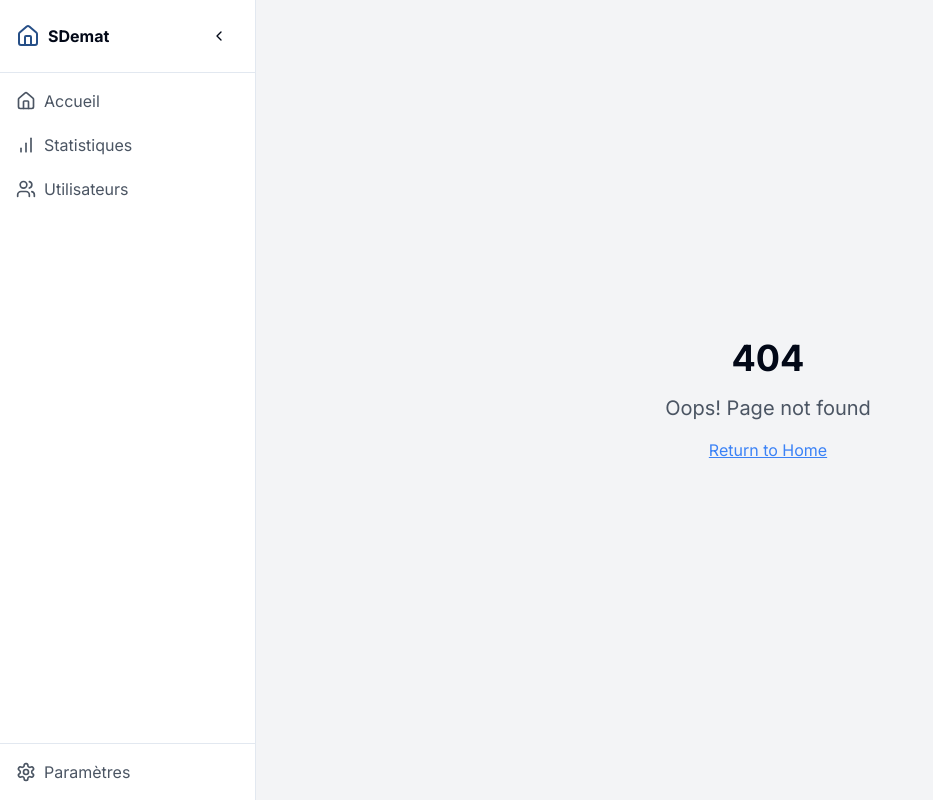
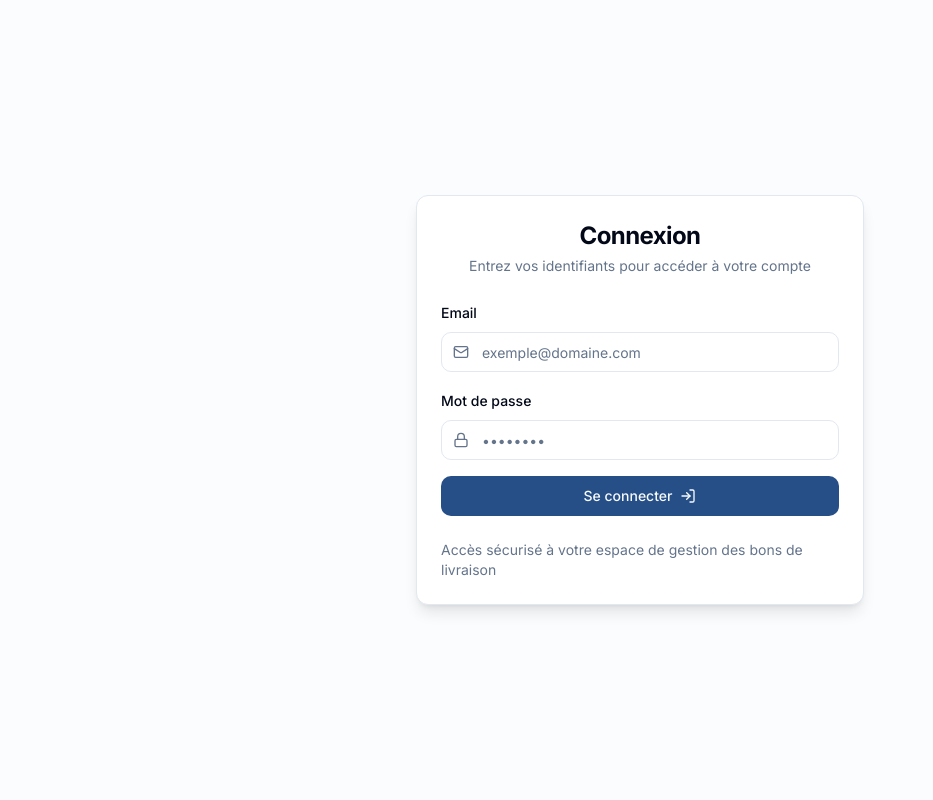
Before and after one commit to malcom0106/delivery-notes-hub-38, a React (Vite) app: page /login in a window 1280 px wide. Before the commit this address had no page. Shown: the whole page, without its empty margins (0-933 px from the left). Built offline with nearby package versions, Linux system fonts and the light colour scheme.

Commit message:
Add login page
This commit adds a new login page with email and password fields.

```diff
--- a/src/App.tsx
+++ b/src/App.tsx
@@ -1,6 +1,6 @@
 
 import React from "react";
-import { BrowserRouter as Router, Routes, Route } from "react-router-dom";
+import { BrowserRouter as Router, Routes, Route, Navigate } from "react-router-dom";
 import { QueryClient, QueryClientProvider } from "@tanstack/react-query";
 import Layout from "./components/Layout";
 import Index from "./pages/Index";
@@ -9,6 +9,9 @@ import Users from "./pages/Users";
 import Analytics from "./pages/Analytics";
 import Settings from "./pages/Settings";
 import NotFound from "./pages/NotFound";
+import Login from "./pages/Login";
+import { AuthProvider, useAuth } from "./contexts/AuthContext";
+import { Toaster } from "@/components/ui/toaster";
 import "./App.css";
 
 // Créer un client Query
@@ -21,20 +24,102 @@ const queryClient = new QueryClient({
   },
 });
 
+// Composant pour protéger les routes
+const ProtectedRoute = ({ children }: { children: React.ReactNode }) => {
+  const { isAuthenticated } = useAuth();
+
+  if (!isAuthenticated) {
+    return <Navigate to="/login" replace />;
+  }
+
+  return <>{children}</>;
+};
+
+// Composant pour rediriger les utilisateurs connectés
+const PublicRoute = ({ children }: { children: React.ReactNode }) => {
+  const { isAuthenticated } = useAuth();
+
+  if (isAuthenticated) {
+    return <Navigate to="/" replace />;
+  }
+
+  return <>{children}</>;
+};
+
+function AppRoutes() {
+  return (
+    <Routes>
+      <Route
+        path="/login"
+        element={
+          <PublicRoute>
+            <Login />
+          </PublicRoute>
+        }
+      />
+      <Route
+        path="/"
+        element={
+          <ProtectedRoute>
+            <Layout>
+              <Index />
+            </Layout>
+          </ProtectedRoute>
+        }
+      />
+      <Route
+        path="/delivery-note/:id"
+        element={
+          <ProtectedRoute>
+            <Layout>
+              <DeliveryNoteDetails />
+            </Layout>
+          </ProtectedRoute>
+        }
+      />
+      <Route
+        path="/users"
+        element={
+          <ProtectedRoute>
+            <Layout>
+              <Users />
+            </Layout>
+          </ProtectedRoute>
+        }
+      />
+      <Route
+        path="/analytics"
+        element={
+          <ProtectedRoute>
+            <Layout>
+              <Analytics />
+            </Layout>
+          </ProtectedRoute>
+        }
+      />
+      <Route
+        path="/settings"
+        element={
+          <ProtectedRoute>
+            <Layout>
+              <Settings />
+            </Layout>
+          </ProtectedRoute>
+        }
+      />
+      <Route path="*" element={<NotFound />} />
+    </Routes>
+  );
+}
+
 function App() {
   return (
     <QueryClientProvider client={queryClient}>
       <Router>
-        <Layout>
-          <Routes>
-            <Route path="/" element={<Index />} />
-            <Route path="/delivery-note/:id" element={<DeliveryNoteDetails />} />
-            <Route path="/users" element={<Users />} />
-            <Route path="/analytics" element={<Analytics />} />
-            <Route path="/settings" element={<Settings />} />
-            <Route path="*" element={<NotFound />} />
-          </Routes>
-        </Layout>
+        <AuthProvider>
+          <AppRoutes />
+          <Toaster />
+        </AuthProvider>
       </Router>
     </QueryClientProvider>
   );
--- /dev/null
+++ b/src/components/LogoutButton.tsx
@@ -0,0 +1,22 @@
+
+import React from "react";
+import { LogOut } from "lucide-react";
+import { Button } from "@/components/ui/button";
+import { useAuth } from "@/contexts/AuthContext";
+
+const LogoutButton = () => {
+  const { logout } = useAuth();
+
+  return (
+    <Button
+      variant="ghost"
+      className="w-full justify-start text-muted-foreground hover:text-foreground hover:bg-muted/50"
+      onClick={logout}
+    >
+      <LogOut className="mr-2 h-4 w-4" />
+      <span>Déconnexion</span>
+    </Button>
+  );
+};
+
+export default LogoutButton;
--- /dev/null
+++ b/src/contexts/AuthContext.tsx
@@ -0,0 +1,62 @@
+
+import React, { createContext, useContext, useState, useEffect } from "react";
+import { useNavigate } from "react-router-dom";
+
+interface AuthContextType {
+  isAuthenticated: boolean;
+  userEmail: string | null;
+  login: (email: string, password: string) => Promise<void>;
+  logout: () => void;
+}
+
+const AuthContext = createContext<AuthContextType | null>(null);
+
+export const useAuth = () => {
+  const context = useContext(AuthContext);
+  if (!context) {
+    throw new Error("useAuth must be used within an AuthProvider");
+  }
+  return context;
+};
+
+export const AuthProvider: React.FC<{ children: React.ReactNode }> = ({ children }) => {
+  const [isAuthenticated, setIsAuthenticated] = useState<boolean>(false);
+  const [userEmail, setUserEmail] = useState<string | null>(null);
+  const navigate = useNavigate();
+
+  useEffect(() => {
+    // Vérifier l'authentification au chargement
+    const storedAuth = localStorage.getItem("isAuthenticated");
+    const storedEmail = localStorage.getItem("userEmail");
+
+    if (storedAuth === "true" && storedEmail) {
+      setIsAuthenticated(true);
+      setUserEmail(storedEmail);
+    }
+  }, []);
+
+  const login = async (email: string, password: string) => {
+    // Simulation d'une connexion - à remplacer par votre API réelle
+    await new Promise(resolve => setTimeout(resolve, 1000));
+
+    // Dans une implémentation réelle, vous vérifieriez les identifiants
+    localStorage.setItem("isAuthenticated", "true");
+    localStorage.setItem("userEmail", email);
+    setIsAuthenticated(true);
+    setUserEmail(email);
+  };
+
+  const logout = () => {
+    localStorage.removeItem("isAuthenticated");
+    localStorage.removeItem("userEmail");
+    setIsAuthenticated(false);
+    setUserEmail(null);
+    navigate("/login");
+  };
+
+  return (
+    <AuthContext.Provider value={{ isAuthenticated, userEmail, login, logout }}>
+      {children}
+    </AuthContext.Provider>
+  );
+};
--- /dev/null
+++ b/src/pages/Login.tsx
@@ -0,0 +1,105 @@
+
+import React, { useState } from "react";
+import { useNavigate } from "react-router-dom";
+import { Mail, Lock, LogIn } from "lucide-react";
+import { Button } from "@/components/ui/button";
+import { Input } from "@/components/ui/input";
+import { Label } from "@/components/ui/label";
+import { Card, CardHeader, CardTitle, CardDescription, CardContent, CardFooter } from "@/components/ui/card";
+import { useToast } from "@/hooks/use-toast";
+
+const Login = () => {
+  const [email, setEmail] = useState("");
+  const [password, setPassword] = useState("");
+  const [isLoading, setIsLoading] = useState(false);
+  const navigate = useNavigate();
+  const { toast } = useToast();
+
+  const handleSubmit = async (e: React.FormEvent) => {
+    e.preventDefault();
+    setIsLoading(true);
+
+    try {
+      // Simulation d'une connexion
+      await new Promise(resolve => setTimeout(resolve, 1000));
+
+      // Normalement ici, vous appelleriez votre API d'authentification
+      // Pour l'instant, on simule une connexion réussie
+      localStorage.setItem("isAuthenticated", "true");
+      localStorage.setItem("userEmail", email);
+
+      toast({
+        title: "Connexion réussie",
+        description: "Bienvenue sur votre tableau de bord",
+      });
+
+      navigate("/");
+    } catch (error) {
+      toast({
+        title: "Erreur de connexion",
+        description: "Identifiants incorrects",
+        variant: "destructive",
+      });
+    } finally {
+      setIsLoading(false);
+    }
+  };
+
+  return (
+    <div className="flex items-center justify-center min-h-screen bg-muted/30 px-4">
+      <Card className="w-full max-w-md shadow-lg">
+        <CardHeader className="space-y-1 text-center">
+          <CardTitle className="text-2xl font-bold tracking-tight">Connexion</CardTitle>
+          <CardDescription>
+            Entrez vos identifiants pour accéder à votre compte
+          </CardDescription>
+        </CardHeader>
+        <CardContent>
+          <form onSubmit={handleSubmit} className="space-y-4">
+            <div className="space-y-2">
+              <Label htmlFor="email">Email</Label>
+              <div className="relative">
+                <Mail className="absolute left-3 top-3 h-4 w-4 text-muted-foreground" />
+                <Input
+                  id="email"
+                  type="email"
+                  placeholder="exemple@domaine.com"
+                  className="pl-10"
+                  value={email}
+                  onChange={(e) => setEmail(e.target.value)}
+                  required
+                />
+              </div>
+            </div>
+            <div className="space-y-2">
+              <Label htmlFor="password">Mot de passe</Label>
+              <div className="relative">
+                <Lock className="absolute left-3 top-3 h-4 w-4 text-muted-foreground" />
+                <Input
+                  id="password"
+                  type="password"
+                  placeholder="••••••••"
+                  className="pl-10"
+                  value={password}
+                  onChange={(e) => setPassword(e.target.value)}
+                  required
+                />
+              </div>
+            </div>
+            <Button type="submit" className="w-full gap-2" disabled={isLoading}>
+              {isLoading ? "Connexion..." : "Se connecter"}
+              {!isLoading && <LogIn className="h-4 w-4" />}
+            </Button>
+          </form>
+        </CardContent>
+        <CardFooter className="flex justify-center">
+          <p className="text-sm text-muted-foreground">
+            Accès sécurisé à votre espace de gestion des bons de livraison
+          </p>
+        </CardFooter>
+      </Card>
+    </div>
+  );
+};
+
+export default Login;
```
